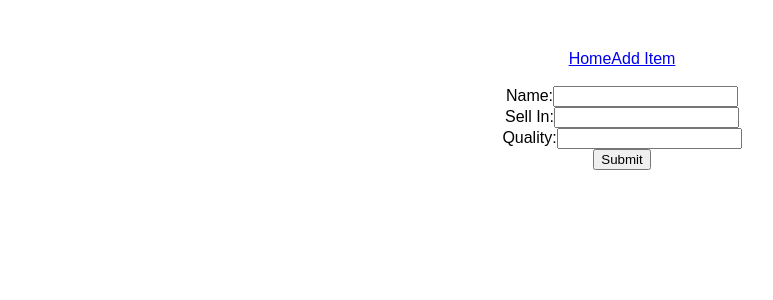
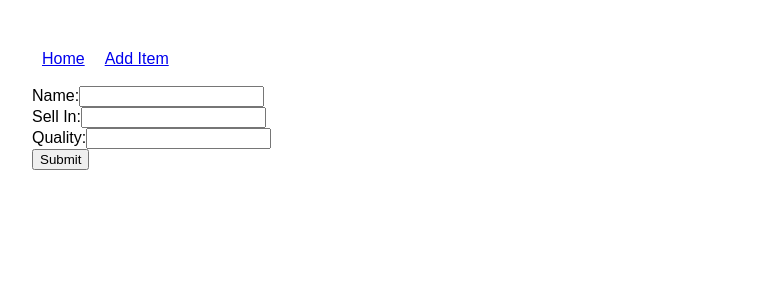
Before and after one commit to Middlebrooks314/react-guilded-rose-llc, a React (Create React App) app: page /items/new in a window 1280 px wide. Shown: the top 300 px of the page, without its empty margins (18-791 px from the left). Built offline with nearby package versions, Linux system fonts and the light colour scheme; no server answers.

Commit message:
Add nav link styles

```diff
--- a/src/App.css
+++ b/src/App.css
@@ -3,7 +3,6 @@ body {
   color: black;
   padding: 50px;
   font-family: Arial;
-  text-align: center;
 }
 table, th, td {
   border: 1px solid black;
@@ -13,7 +12,16 @@ table, th, td {
   margin-left: auto;
   margin-right: auto;
 }
+
 #item-header {
   text-align: center;
   font-size: larger;
 }
+
+#new-item-link{
+  padding: 10px;
+}
+
+#home-link{
+  padding: 10px;
+}
--- a/src/App.js
+++ b/src/App.js
@@ -9,8 +9,8 @@ const App = (props) => {
   const { apiHandler } = props
   return (
     <Router>
-      <Link to="/">Home</Link>
-      <Link to="/items/new">Add Item</Link>
+      <Link to="/" id="home-link">Home</Link>
+      <Link to="/items/new" id="new-item-link">Add Item</Link>
       <Switch>
         <Route exact path="/" component={() => <WelcomePage apiHandler={apiHandler} />} />
         <Route path="/items/new" component={() => <ItemForm apiHandler={apiHandler}/>} />
```
